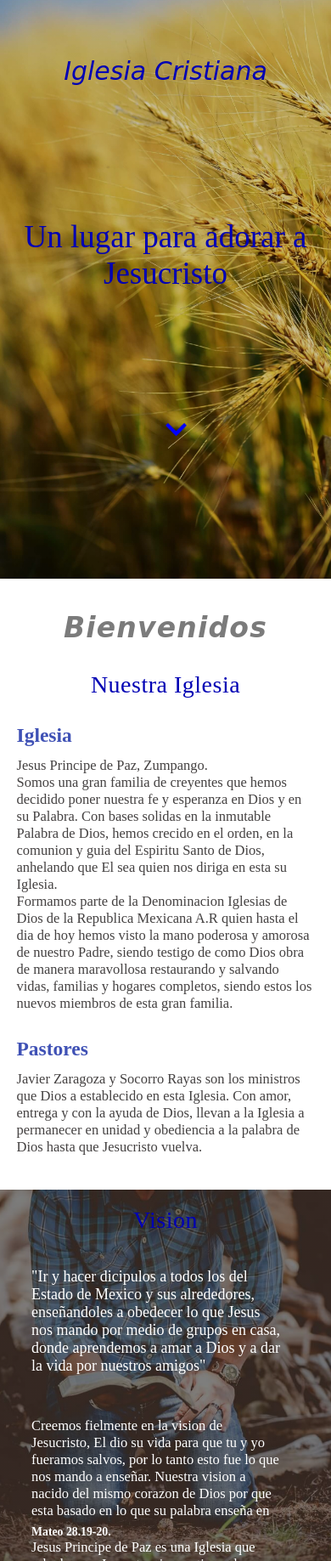
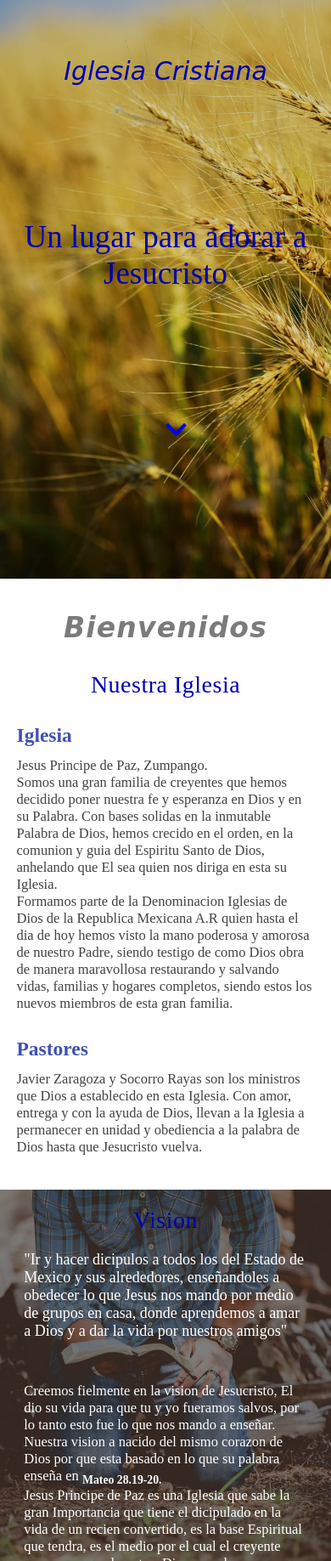
Before and after one commit to AlfredoJunco7/iglesia17ene, a plain HTML site: page index.html in a window 390 px wide. Shown: the part 163-2000 px from the top of the page at 85% size. Drawn offline with nearby package versions, Linux system fonts and the light colour scheme.

Commit message:
listo 17 ene

```diff
--- a/css/cdp.css
+++ b/css/cdp.css
@@ -190,7 +190,8 @@ main {
         font-weight: 300;
     }
     section {
-        width: 90%;
+        width: 80%;
+        margin: auto;
     }
     section h4 {
         width: 100%;
@@ -238,7 +239,7 @@ main {
     }
     section p {
         margin-top: 30px;
-        width: 95%;
+        width: 100%;
         /*text-align: center;*/
     }
     main {
@@ -288,7 +289,7 @@ main {
     }
     section p {
         margin-top: 30px;
-        width: 95%;
+        width: 100%;
         /*text-align: center;*/
     }
     main {
--- a/estilos.css
+++ b/estilos.css
@@ -19,7 +19,7 @@ p {
 .banner {
     width: 100%;
     height: 100vh;
-    background: linear-gradient(hsla(0, 40%, 0%, 0.2),hsla(0, 40%, 0%, 0.2)) , url(./imagenes/header-trigo.jpg);
+    background: linear-gradient(hsla(0, 30%, 0%, 0.2),hsla(0, 30%, 0%, 0.1)) , url(./imagenes/header-trigo.jpg);
     object-fit: cover;
     background-size: cover;
     background-position: left;
@@ -225,11 +225,12 @@ nav ul li a:hover {
     padding: 20px 0;
 }
 .visioniglesia {
-  width: 95%;
+  width: 90%;
   margin-top: 20px;
+  margin: auto;
 }
 .vision {
-  width: 80%;
+  width: 95%;
   margin: auto;
   display: flex;
   flex-direction: column;
@@ -238,7 +239,7 @@ nav ul li a:hover {
 .visionletra {
   font-size: 18px;
   width: 95%;
-  /*margin: auto;*/
+  margin: auto;
   /*text-align: center;*/
   color: white;
 }
@@ -645,16 +646,10 @@ hr {
         margin-top: 20px;
         left: 0%;
     }
-    .vision img {
-        object-fit: cover;
-        width: 80%;
-        height: 260px;
-        padding: 30px 0;
-        left: 11%;
-        position: relative;
-        border-radius: 3px;
-      }
-      .visionletra {
+    /*.visioniglesia {
+        width: 90%;
+    }*/
+    .visionletra {
         font-size: 18px;
         width: 100%;
         /*margin: auto;
```
